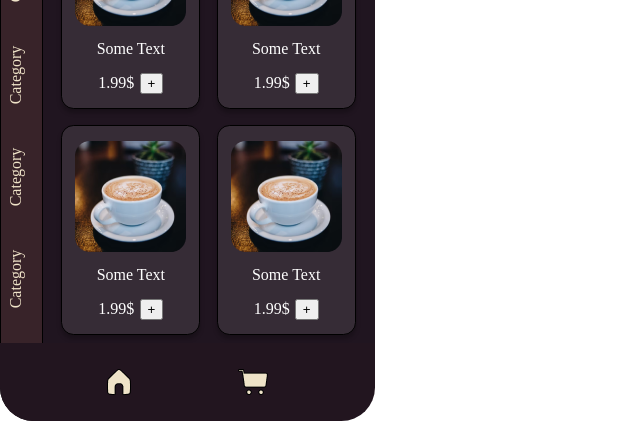
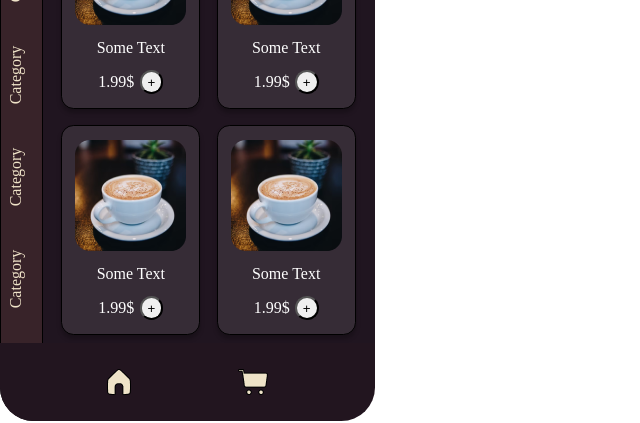
Before and after one commit to HangOutYL/HangOut, a React (Create React App) app: page / in a window 1280 px wide. Shown: the part 287-710 px from the top of the page, without its empty margins (0-640 px from the left). Built offline with nearby package versions, Linux system fonts and the light colour scheme; a web font is replaced by a local one.

Commit message:
Add To Cart Button

```diff
--- a/src/components/Home/home.css
+++ b/src/components/Home/home.css
@@ -197,6 +197,8 @@
 
 .Card .PriceAndCart button {
   cursor: pointer;
+  height: 1.5rem;
+  border-radius: 50%;
 }
 
 .Card .PriceAndCart button:hover {
```
